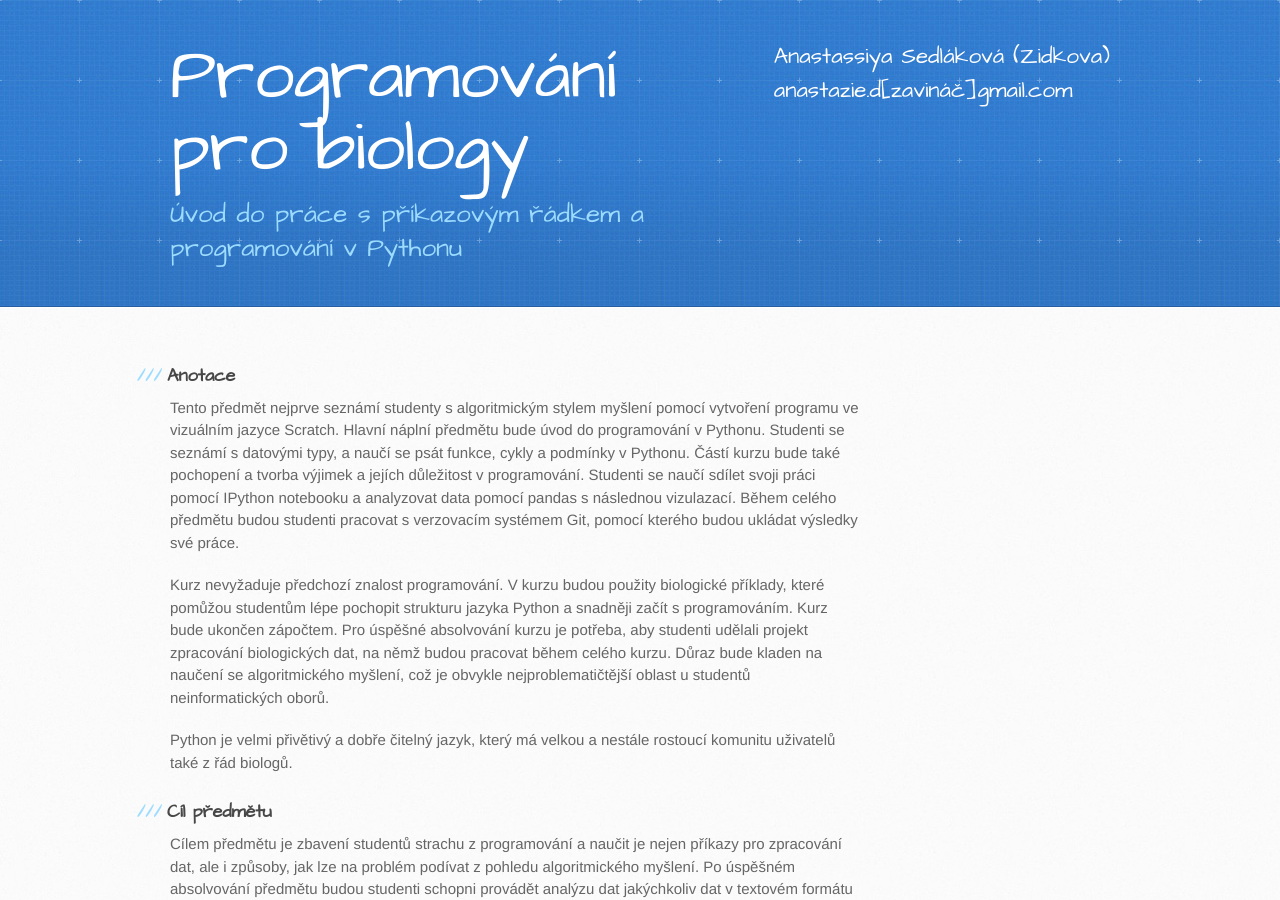
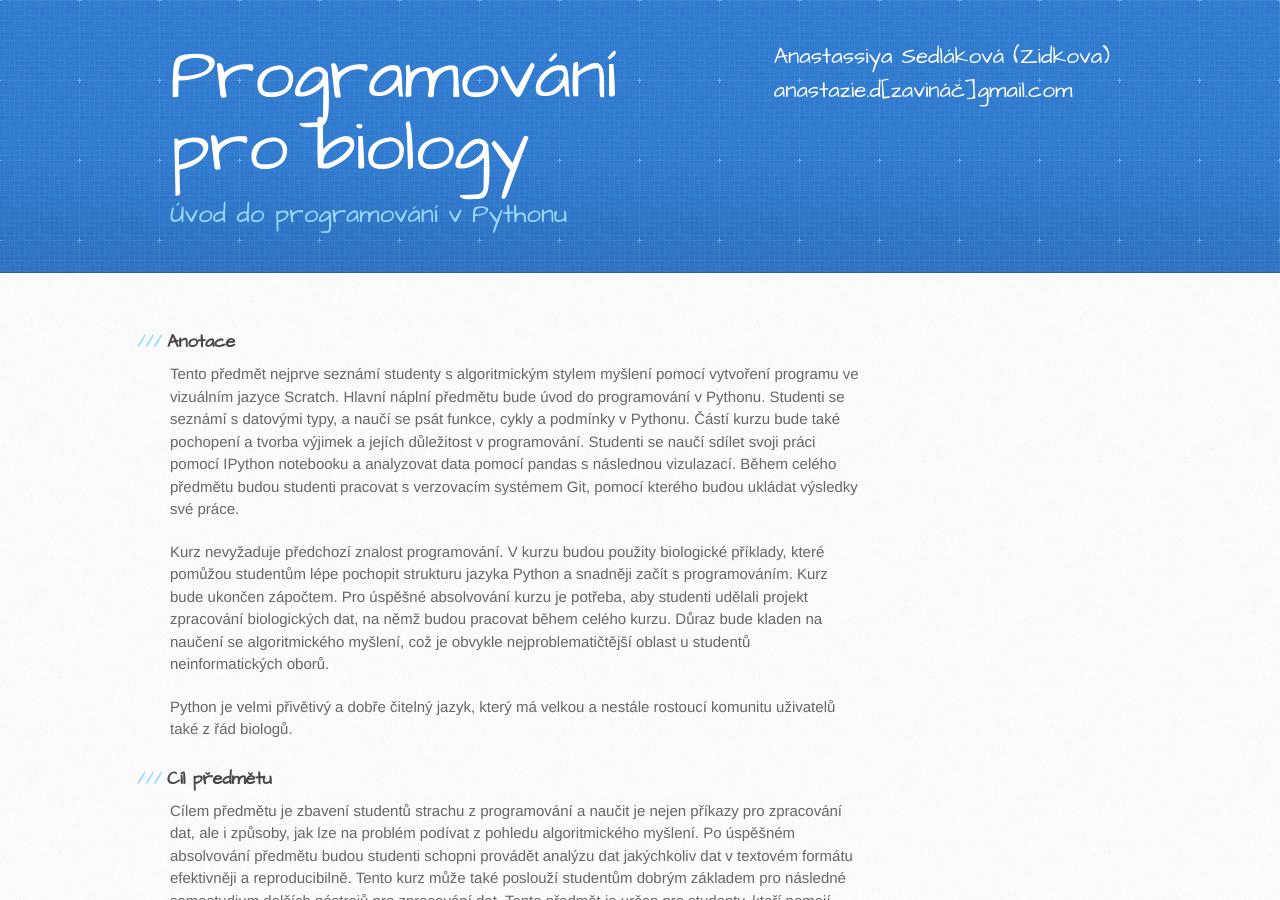
Before and after one commit to anastazie/intro_python_biol, a Jekyll site: the page built from index.md, in a window 1280 px wide and 900 px high. Built offline with Jekyll 4.4.1, drawn with Linux system fonts in a browser that asks for light colours; our own code applies the rules of GitHub Pages for plain Markdown files.

Commit message:
Update _config.yml

```diff
--- a/_config.yml
+++ b/_config.yml
@@ -1,6 +1,6 @@
 # Setup
 name:         "Programování pro biology"
-tagline:      "Úvod do práce s příkazovým řádkem a programování v Pythonu"
+tagline:      "Úvod do programování v Pythonu"
 baseurl:      "/intro_python_biol"
 
 # Gems
```
